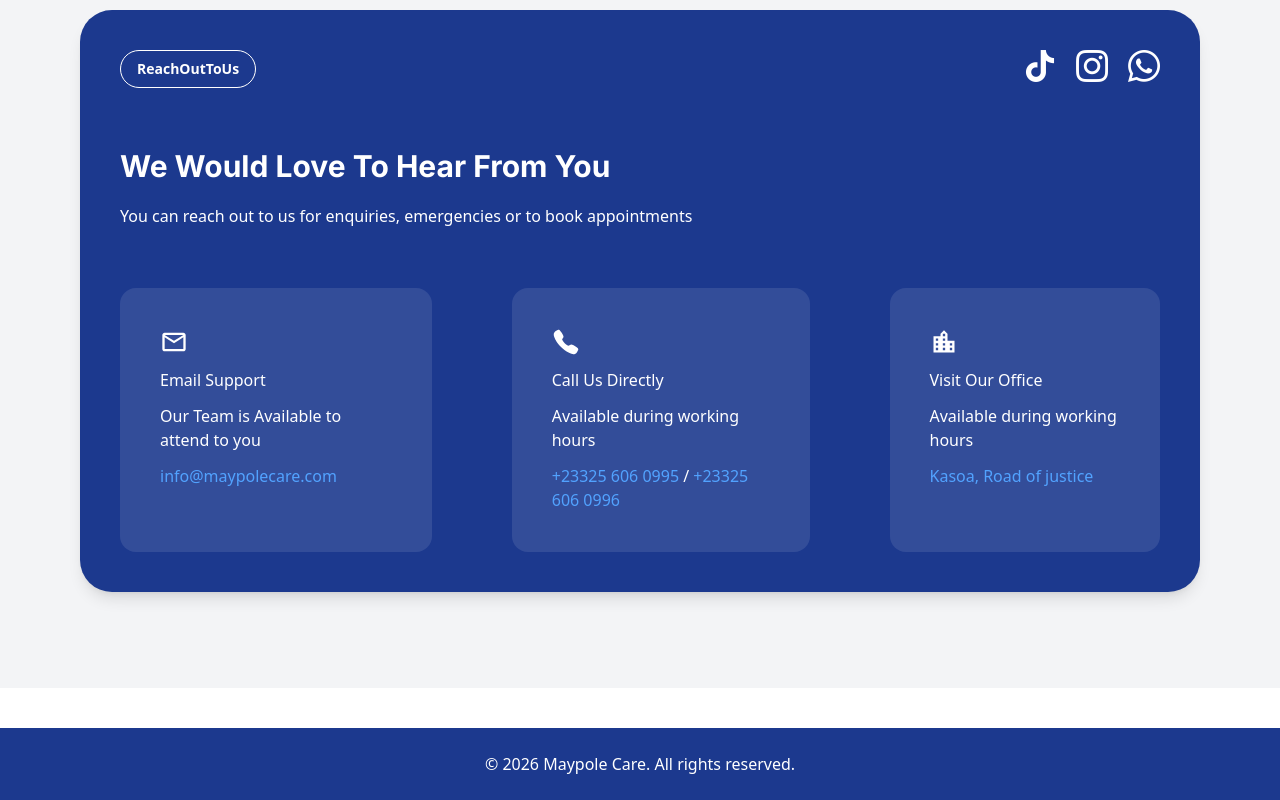
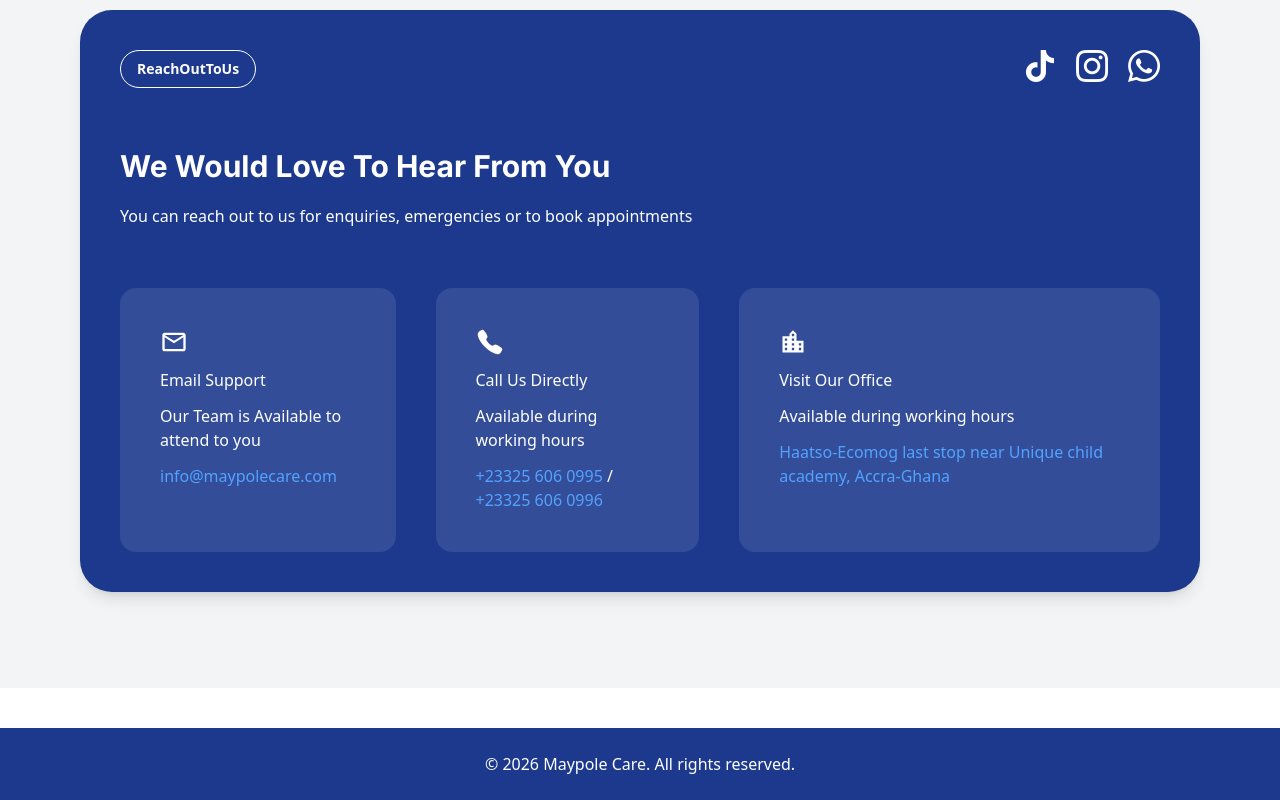
Before and after one commit to obedquao/maypole-care, a React (Vite) app in the folder maypole/: page / in a window 1280 px wide. Shown: the part 5250-6050 px from the top of the page. Built offline with nearby package versions, Linux system fonts and the light colour scheme.

Commit message:
address change

```diff
--- a/maypole/src/sections/contact.jsx
+++ b/maypole/src/sections/contact.jsx
@@ -52,7 +52,7 @@ export default function Contact() {
           appointments
         </p>
 
-        <div className="flex flex-col md:flex-row mt-15 gap-10 md:gap-20">
+        <div className="flex flex-col md:flex-row mt-15 gap-5 md:gap-10">
           <motion.div
             initial={{ opacity: 0, scale: 0.7 }}
             whileInView={{ opacity: 1, scale: 1 }}
@@ -93,7 +93,7 @@ export default function Contact() {
             <h3>Visit Our Office</h3>
             <p>Available during working hours</p>
             <a href="#" className="text-blue-400 ">
-              Kasoa, Road of justice
+              Haatso-Ecomog last stop near Unique child academy, Accra-Ghana
             </a>
           </motion.div>
         </div>
```
